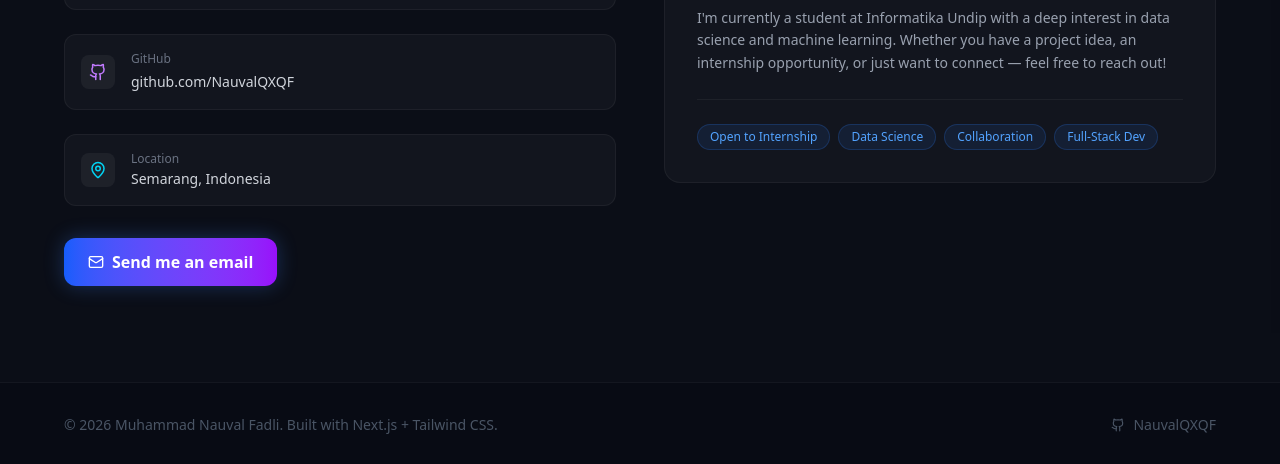
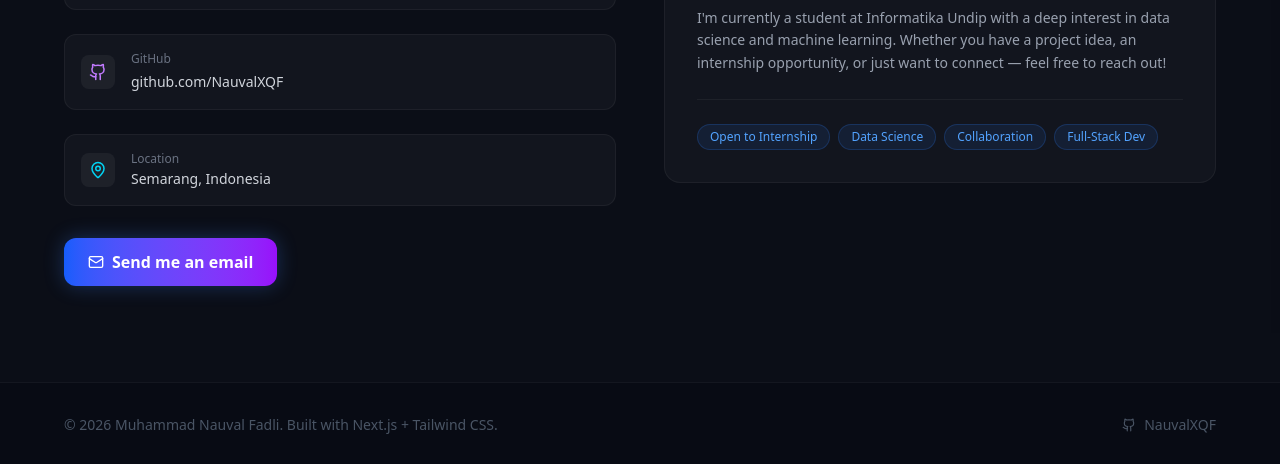
Before and after one commit to NauvalXQF/portfolio, a Next.js app: page / in a window 1280 px wide. Shown: the part 3478-3942 px from the top of the page. Built offline with nearby package versions, Linux system fonts and the light colour scheme.

Commit message:
fix: update GitHub username from NauvalQXQF to NauvalXQF

```diff
--- a/components/Contact.tsx
+++ b/components/Contact.tsx
@@ -10,10 +10,10 @@
   },
   {
     label: "GitHub",
-    value: "NauvalQXQF",
-    href: "https://github.com/NauvalQXQF",
+    value: "NauvalXQF",
+    href: "https://github.com/NauvalXQF",
     icon: <Github size={18} className="text-purple-400" />,
-    display: "github.com/NauvalQXQF",
+    display: "github.com/NauvalXQF",
   },
   {
     label: "Location",
--- a/components/Footer.tsx
+++ b/components/Footer.tsx
@@ -8,13 +8,13 @@
           © {new Date().getFullYear()} Muhammad Nauval Fadli. Built with Next.js + Tailwind CSS.
         </p>
         <a
-          href="https://github.com/NauvalQXQF"
+          href="https://github.com/NauvalXQF"
           target="_blank"
           rel="noopener noreferrer"
           className="flex items-center gap-2 text-gray-600 hover:text-white transition-colors text-sm"
         >
           <Github size={14} />
-          NauvalQXQF
+          NauvalXQF
         </a>
       </div>
     </footer>
--- a/components/Hero.tsx
+++ b/components/Hero.tsx
@@ -97,7 +97,7 @@
             Get in Touch
           </a>
           <a
-            href="https://github.com/NauvalQXQF"
+            href="https://github.com/NauvalXQF"
             target="_blank"
             rel="noopener noreferrer"
             className="px-8 py-3 rounded-xl border border-white/10 text-gray-300 hover:border-purple-500/50 hover:text-white transition-all duration-200 flex items-center justify-center gap-2"
--- a/components/Navbar.tsx
+++ b/components/Navbar.tsx
@@ -49,7 +49,7 @@
           ))}
           <li>
             <a
-              href="https://github.com/NauvalQXQF"
+              href="https://github.com/NauvalXQF"
               target="_blank"
               rel="noopener noreferrer"
               className="text-sm px-4 py-2 rounded-lg border border-blue-500/50 text-blue-400 hover:bg-blue-500/10 transition-all duration-200"
--- a/data/projects.ts
+++ b/data/projects.ts
@@ -21,7 +21,7 @@
       "Ka'bah Coin Quest is a 3D game developed using C++ and OpenGL. The game features a 3D-rendered Ka'bah environment where the player navigates and collects coins. Built as a computer graphics project, it demonstrates real-time rendering, 3D object manipulation, lighting, and interactive gameplay mechanics.",
     techStack: ["C++", "OpenGL", "GLUT", "Computer Graphics"],
     category: "Game / Graphics",
-    githubUrl: "https://github.com/NauvalQXQF",
+    githubUrl: "https://github.com/NauvalXQF",
     imageAlt: "Ka'bah Coin Quest 3D Game Screenshot",
     featured: true,
   },
```
